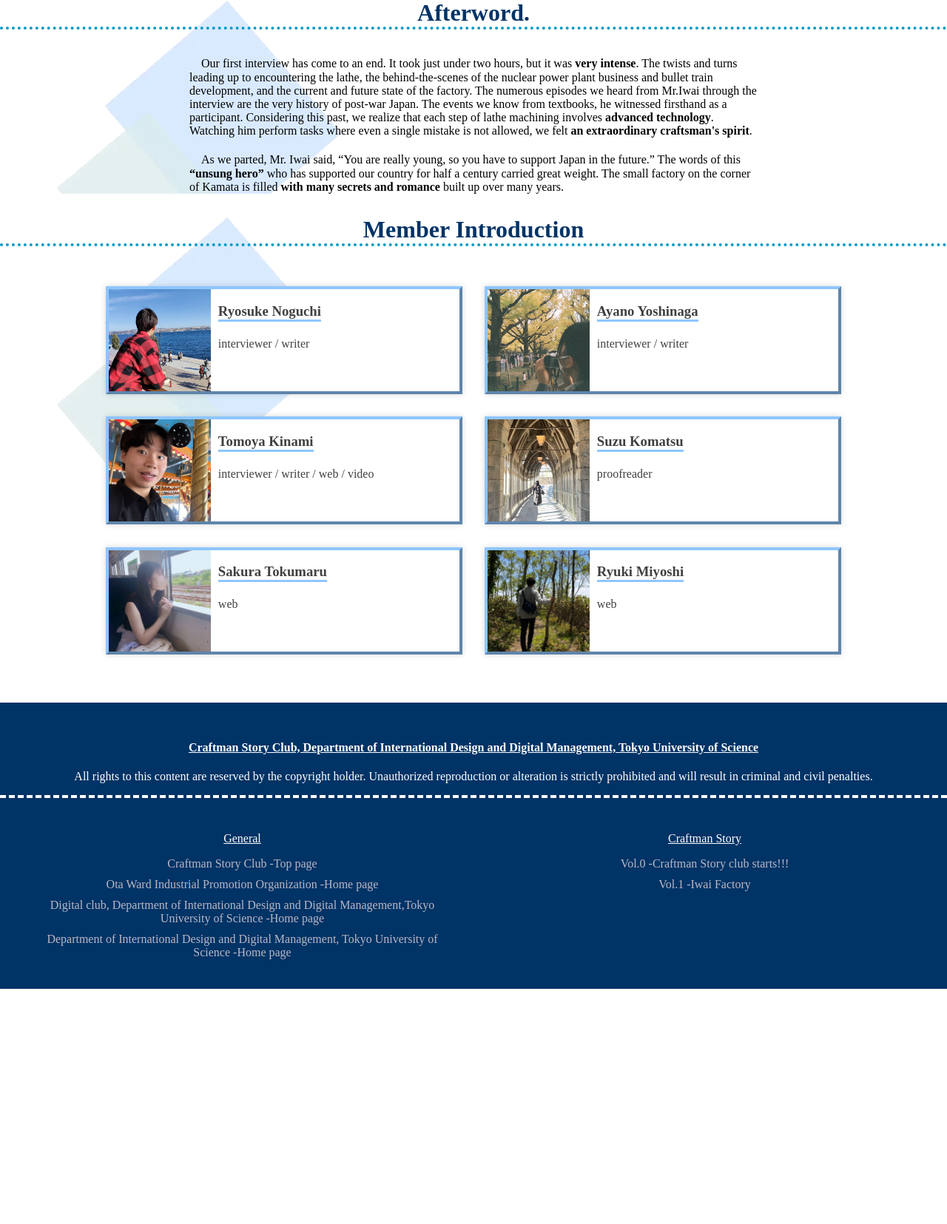
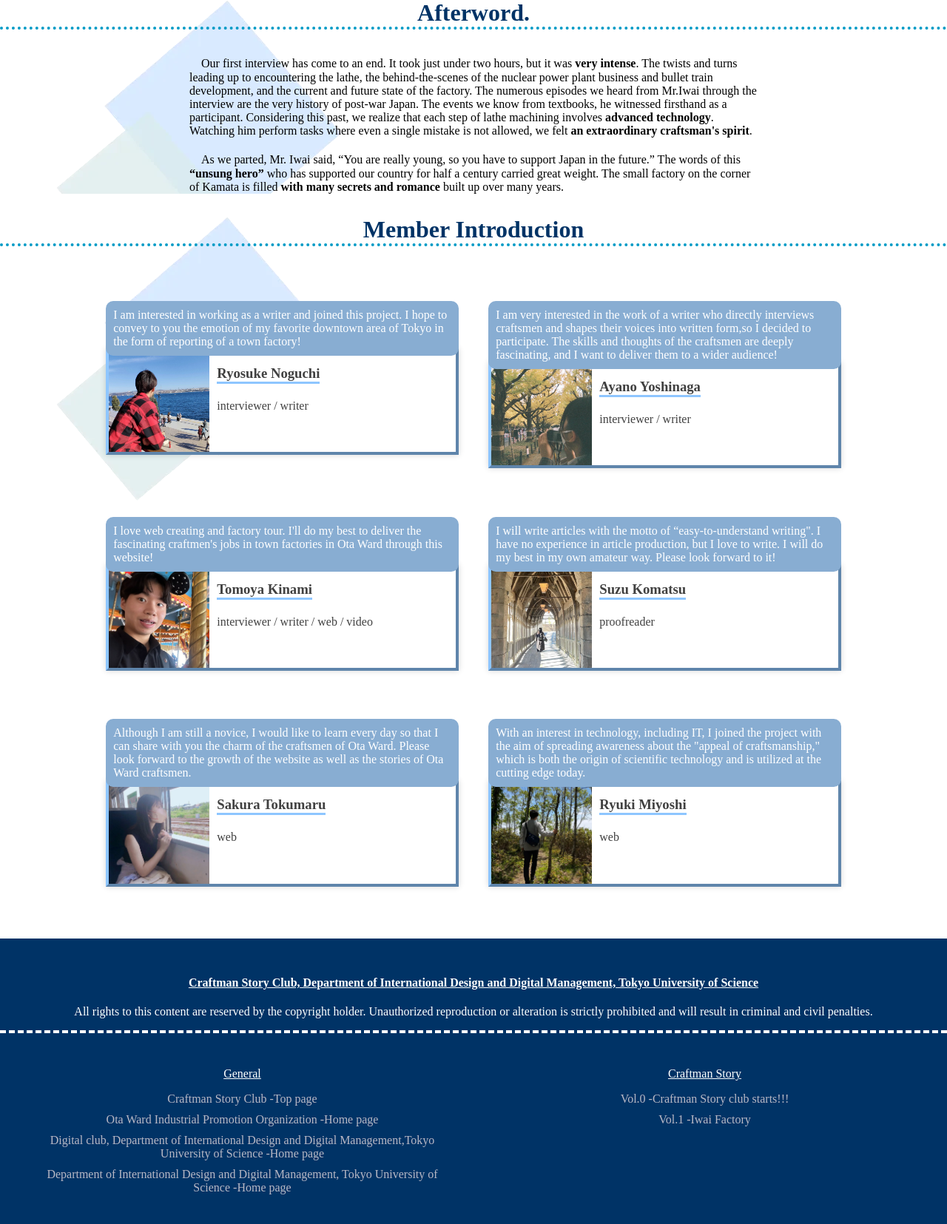
Before and after one commit to IDM-R/craftmanstory, a Flask app: page /vol/1/en/ in a window 1280 px wide. Shown: the part 4643-6298 px from the top of the page at 74% size. Before the commit the page ends 5980 px from the top, so only its background shows below. Run offline with Flask 3, Linux system fonts and the light colour scheme.

Commit message:
いい感じになりました

```diff
--- a/app.py
+++ b/app.py
@@ -26,7 +26,7 @@ def vol0(num):
                 return render_template("404.html"),404
             else:
                 break
-    return render_template("article"+num+".html")
+    return render_template("article"+num+".html",article = True)
 
 #「/vol/<num>/en」へアクセスがあった場合に、「article<vol>_en.html」を返す。英語版
 @app.route("/vol/<num>/en/",methods = ["GET"])
@@ -40,7 +40,7 @@ def vol_en(num):
                 return render_template("404.html",nf404 = nf404),404
             else:
                 break
-    return render_template("article"+num+"_en.html")
+    return render_template("article"+num+"_en.html",article = True)
 
 
 @app.errorhandler(404) # 404エラーが発生した場合の処理
--- a/static/style.css
+++ b/static/style.css
@@ -665,6 +665,7 @@ footer {
   display: grid;
   grid-template-columns: 1fr 1fr;
   margin: 3% 10%;
+  gap: 10px;
 }
 .box {
   display: grid;
@@ -672,12 +673,41 @@ footer {
   grid-template-columns: 3fr 7fr;
   margin: 3%;
   border: outset #8ec6ff 4px;
-  gap: 10px;
   padding-right: 5px;
   align-items: center;
   box-shadow: 0 0 8px rgba(0, 0, 0, 0.16);
   background-color: white;
+  transition: all 0.4s;
+  z-index: 10;
+  gap: 10px;
 }
+.box-sentence {
+  background-color: #88add2;
+  border-radius: 10px;
+  color: white;
+  z-index: 100;
+  position: relative;
+  margin: 3%;
+  top: 20px;
+  padding: 10px;
+}
+/** 記事の一番下のメンバー紹介のところ **/
+.box-parent:hover {
+  .box {
+    transform: translateY(-5px);
+    box-shadow: 0 7px 14px rgba(50, 50, 93, 0.1), 0 3px 6px rgba(0, 0, 0, 0.08);
+  }
+  .box-sentence {
+    display: block;
+  }
+}
+.observed5 {
+  display: block;
+}
+.non_observed5 {
+  display: none;
+}
+
 .box-img {
   display: flex;
   margin-left: 0;
--- a/templates/article1_en.html
+++ b/templates/article1_en.html
@@ -304,6 +304,12 @@ filename='01iwai_01.webp') }}{% endblock %} {% block home_content %}
 <div class="img-background">
   <h3 class="border">Member Introduction</h3>
   <div class="box-area">
+    <div class="box-parent">
+      <div class="box-sentence">
+        I am interested in working as a writer and joined this project. I hope
+        to convey to you the emotion of my favorite downtown area of Tokyo in
+        the form of reporting of a town factory!
+      </div>
       <div class="box">
         <div class="box-img2">
           <div class="box-img">
@@ -319,6 +325,14 @@ filename='01iwai_01.webp') }}{% endblock %} {% block home_content %}
           <h3>Ryosuke Noguchi</h3>
           <p>interviewer / writer</p>
         </div>
+      </div>
+    </div>
+    <div class="box-parent">
+      <div class="box-sentence">
+        I am very interested in the work of a writer who directly interviews
+        craftsmen and shapes their voices into written form,so I decided to
+        participate. The skills and thoughts of the craftsmen are deeply
+        fascinating, and I want to deliver them to a wider audience!
       </div>
       <div class="box">
         <div class="box-img2">
@@ -336,6 +350,13 @@ filename='01iwai_01.webp') }}{% endblock %} {% block home_content %}
           <p>interviewer / writer</p>
         </div>
       </div>
+    </div>
+    <div class="box-parent">
+      <div class="box-sentence">
+        I love web creating and factory tour. I'll do my best to deliver the
+        fascinating craftmen's jobs in town factories in Ota Ward through this
+        website!
+      </div>
       <div class="box">
         <div class="box-img2">
           <div class="box-img">
@@ -351,6 +372,13 @@ filename='01iwai_01.webp') }}{% endblock %} {% block home_content %}
           <h3>Tomoya Kinami</h3>
           <p>interviewer / writer / web / video</p>
         </div>
+      </div>
+    </div>
+    <div class="box-parent">
+      <div class="box-sentence">
+        I will write articles with the motto of “easy-to-understand writing". I
+        have no experience in article production, but I love to write. I will do
+        my best in my own amateur way. Please look forward to it!
       </div>
       <div class="box">
         <div class="box-img2">
@@ -368,6 +396,14 @@ filename='01iwai_01.webp') }}{% endblock %} {% block home_content %}
           <p>proofreader</p>
         </div>
       </div>
+    </div>
+    <div class="box-parent">
+      <div class="box-sentence">
+        Although I am still a novice, I would like to learn every day so that I
+        can share with you the charm of the craftsmen of Ota Ward. Please look
+        forward to the growth of the website as well as the stories of Ota Ward
+        craftsmen.
+      </div>
       <div class="box">
         <div class="box-img2">
           <div class="box-img">
@@ -383,6 +419,14 @@ filename='01iwai_01.webp') }}{% endblock %} {% block home_content %}
           <h3>Sakura Tokumaru</h3>
           <p>web</p>
         </div>
+      </div>
+    </div>
+    <div class="box-parent">
+      <div class="box-sentence">
+        With an interest in technology, including IT, I joined the project with
+        the aim of spreading awareness about the "appeal of craftsmanship,"
+        which is both the origin of scientific technology and is utilized at the
+        cutting edge today.
       </div>
       <div class="box">
         <div class="box-img2">
@@ -402,4 +446,5 @@ filename='01iwai_01.webp') }}{% endblock %} {% block home_content %}
       </div>
     </div>
   </div>
+</div>
 {% endblock %}
--- a/templates/layout.html
+++ b/templates/layout.html
@@ -14,6 +14,9 @@
     />
     {% if index == True %}
     <script src="{{ url_for('static', filename='script.js') }}" defer></script>
+    {% endif %}
+    {% if article == True %}
+    <script src="{{ url_for('static', filename='member_intro_script.js') }}" defer></script>
     {% endif %}
     <link rel="icon" href="{{ url_for('static', filename='favicon.ico')}}" />
   </head>
--- a/templates/layout_en.html
+++ b/templates/layout_en.html
@@ -15,6 +15,11 @@
     />
     {% if index == True %}
     <script src="{{ url_for('static', filename='script.js') }}" defer></script>
+    {% endif %} {% if article == True %}
+    <script
+      src="{{ url_for('static', filename='member_intro_script.js') }}"
+      defer
+    ></script>
     {% endif %}
     <link rel="icon" href="{{ url_for('static', filename='favicon.ico')}}" />
   </head>
```
Also changed, not shown: static/member_intro_script.js (added, +37 -0 lines), templates/article1.html (+31 -0 lines). Lines whose indentation alone changed are shown as unchanged.
